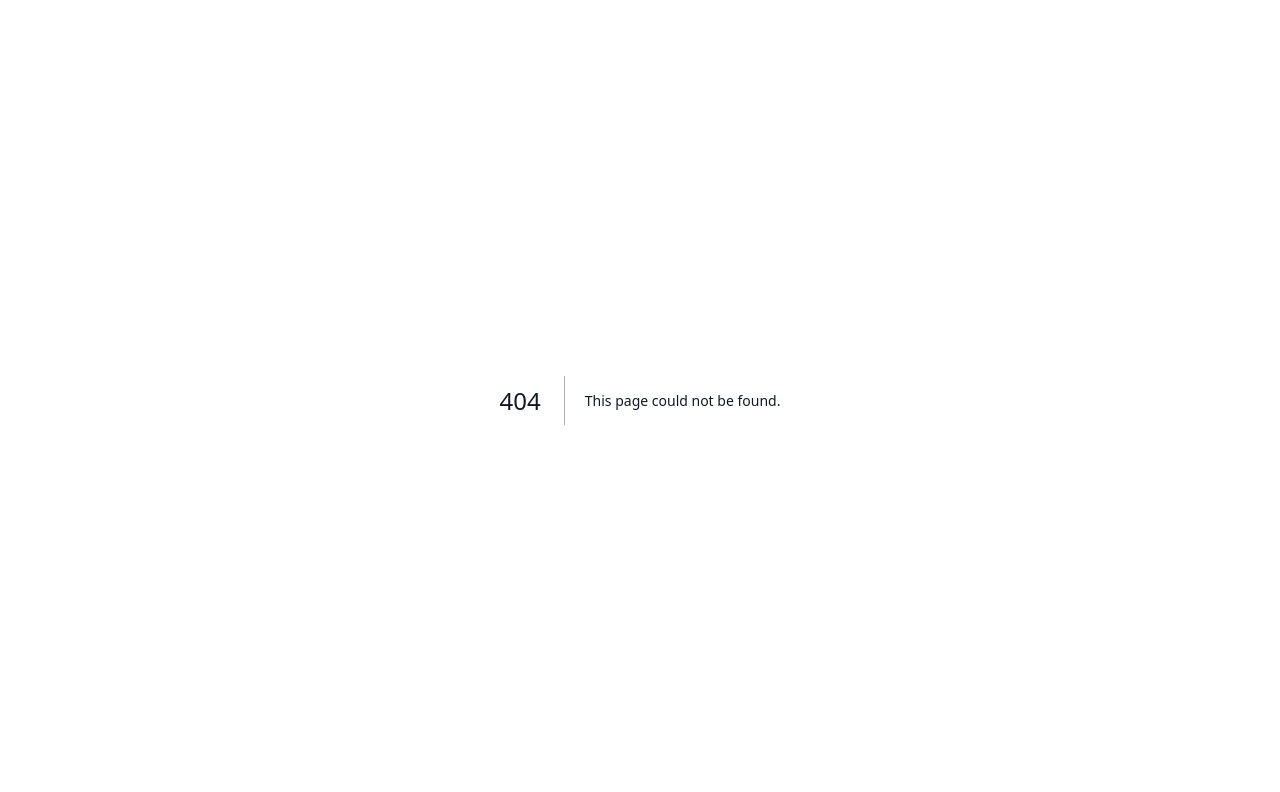
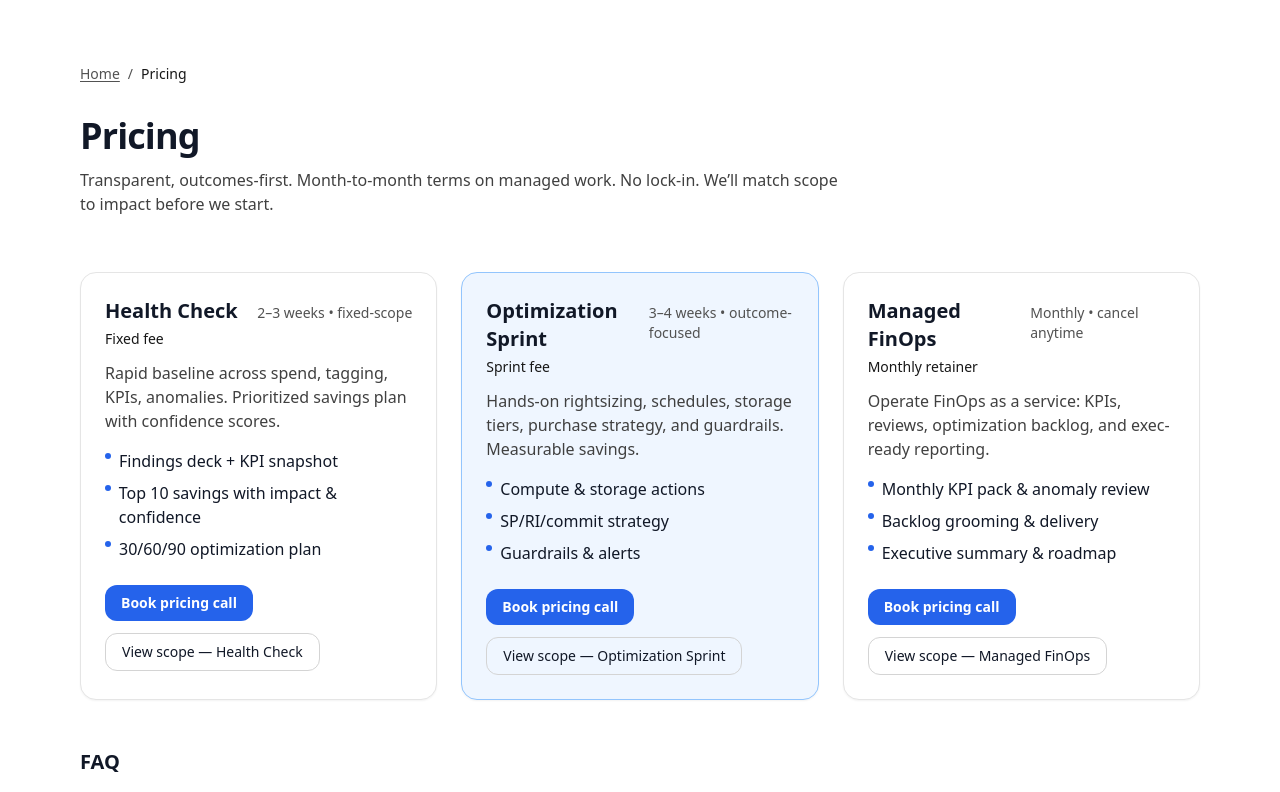
Before and after one commit to sohil011/zyorix-site, a Next.js app: page /pricing in a window 1280 px wide. Before the commit this address had no page. Shown: the top 792 px of the page. Built offline with nearby package versions, Linux system fonts and the light colour scheme.

Commit message:
feat(pricing): add full Pricing page content

```diff
--- /dev/null
+++ b/app/pricing/page.tsx
@@ -0,0 +1,189 @@
+// app/pricing/page.tsx
+import type { Metadata } from "next";
+import Link from "next/link";
+import Script from "next/script";
+
+export const metadata: Metadata = {
+  title: "Pricing | Zyorix — FinOps Consulting",
+  description:
+    "Clear, no-surprise pricing for FinOps: Health Check, Optimization Sprint, and Managed FinOps. Outcomes-first, month-to-month, cancel anytime.",
+  alternates: { canonical: "/pricing" },
+  openGraph: {
+    title: "Pricing | Zyorix — FinOps Consulting",
+    description:
+      "Health Check, Optimization Sprint, and Managed FinOps with transparent deliverables and simple terms.",
+    url: "https://zyorix.com/pricing",
+    siteName: "Zyorix",
+    type: "website",
+  },
+  robots: { index: true, follow: true },
+};
+
+const plans = [
+  {
+    name: "Health Check",
+    slug: "health-check",
+    caption: "2–3 weeks • fixed-scope",
+    price: "Fixed fee",
+    blurb:
+      "Rapid baseline across spend, tagging, KPIs, anomalies. Prioritized savings plan with confidence scores.",
+    bullets: [
+      "Findings deck + KPI snapshot",
+      "Top 10 savings with impact & confidence",
+      "30/60/90 optimization plan",
+    ],
+    ctaHref: "/services/health-check",
+    ctaText: "View scope",
+  },
+  {
+    name: "Optimization Sprint",
+    slug: "optimization",
+    caption: "3–4 weeks • outcome-focused",
+    price: "Sprint fee",
+    blurb:
+      "Hands-on rightsizing, schedules, storage tiers, purchase strategy, and guardrails. Measurable savings.",
+    bullets: [
+      "Compute & storage actions",
+      "SP/RI/commit strategy",
+      "Guardrails & alerts",
+    ],
+    ctaHref: "/services/optimization",
+    ctaText: "View scope",
+    featured: true,
+  },
+  {
+    name: "Managed FinOps",
+    slug: "managed-finops",
+    caption: "Monthly • cancel anytime",
+    price: "Monthly retainer",
+    blurb:
+      "Operate FinOps as a service: KPIs, reviews, optimization backlog, and exec-ready reporting.",
+    bullets: [
+      "Monthly KPI pack & anomaly review",
+      "Backlog grooming & delivery",
+      "Executive summary & roadmap",
+    ],
+    ctaHref: "/services/managed-finops",
+    ctaText: "View scope",
+  },
+];
+
+export default function PricingPage() {
+  return (
+    <main id="main" className="mx-auto max-w-6xl px-4 py-12 sm:py-16">
+      {/* Breadcrumb */}
+      <nav aria-label="Breadcrumb" className="mb-8 text-sm text-neutral-600 dark:text-neutral-300">
+        <ol className="flex flex-wrap gap-2">
+          <li><Link href="/" className="underline underline-offset-2 hover:no-underline">Home</Link></li>
+          <li aria-hidden="true">/</li>
+          <li className="font-medium text-neutral-900 dark:text-white">Pricing</li>
+        </ol>
+      </nav>
+
+      {/* Header */}
+      <header className="mb-10 sm:mb-14">
+        <h1 className="text-3xl font-bold tracking-tight sm:text-4xl">Pricing</h1>
+        <p className="mt-3 max-w-3xl text-neutral-700 dark:text-neutral-300">
+          Transparent, outcomes-first. Month-to-month terms on managed work. No lock-in. We’ll match scope to impact before we start.
+        </p>
+      </header>
+
+      {/* Plans */}
+      <section aria-labelledby="plans-heading" className="grid grid-cols-1 gap-6 sm:grid-cols-3">
+        <h2 id="plans-heading" className="sr-only">Plans</h2>
+        {plans.map((p) => (
+          <article
+            key={p.slug}
+            className={`rounded-2xl border p-6 shadow-sm transition hover:shadow-md dark:border-neutral-800 dark:bg-neutral-900 ${
+              p.featured ? "border-blue-300 bg-blue-50 dark:border-blue-900/40 dark:bg-blue-950/30" : "border-neutral-200 bg-white"
+            }`}
+          >
+            <div className="flex items-baseline justify-between gap-4">
+              <h3 className="text-xl font-semibold">{p.name}</h3>
+              <span className="text-sm text-neutral-600 dark:text-neutral-400">{p.caption}</span>
+            </div>
+            <p className="mt-1 text-sm font-medium text-neutral-900 dark:text-white">{p.price}</p>
+            <p className="mt-3 text-neutral-700 dark:text-neutral-300">{p.blurb}</p>
+            <ul className="mt-4 space-y-2">
+              {p.bullets.map((b) => (
+                <li key={b} className="flex items-start gap-2">
+                  <span aria-hidden="true" className="mt-1 inline-block h-1.5 w-1.5 rounded-full bg-blue-600" />
+                  <span>{b}</span>
+                </li>
+              ))}
+            </ul>
+            <div className="mt-6 flex flex-wrap items-center gap-3">
+              <Link
+                href="/contact"
+                className="inline-flex items-center justify-center rounded-xl bg-blue-600 px-4 py-2 text-sm font-semibold text-white hover:bg-blue-700 focus-visible:outline focus-visible:outline-2 focus-visible:outline-offset-2 focus-visible:outline-blue-600"
+                aria-label={`Book a pricing call for ${p.name}`}
+              >
+                Book pricing call
+              </Link>
+              <Link
+                href={p.ctaHref}
+                className="inline-flex items-center justify-center rounded-xl border border-neutral-300 px-4 py-2 text-sm font-medium hover:bg-neutral-50 focus-visible:outline focus-visible:outline-2 focus-visible:outline-offset-2 focus-visible:outline-blue-600 dark:border-neutral-700 dark:hover:bg-neutral-800"
+                aria-label={`See detailed scope for ${p.name}`}
+              >
+                {p.ctaText} — {p.name}
+              </Link>
+            </div>
+          </article>
+        ))}
+      </section>
+
+      {/* FAQ */}
+      <section aria-labelledby="faq-heading" className="mt-12">
+        <h2 id="faq-heading" className="text-xl font-semibold">FAQ</h2>
+        <div className="mt-4 space-y-4">
+          <details className="rounded-xl border border-neutral-200 p-4 dark:border-neutral-800">
+            <summary className="cursor-pointer text-base font-medium">How do you price work?</summary>
+            <p className="mt-2 text-neutral-700 dark:text-neutral-300">
+              Health Check and sprints are fixed-scope. Managed FinOps is monthly, cancel anytime. We confirm scope,
+              deliverables, and expected impact before kickoff.
+            </p>
+          </details>
+          <details className="rounded-xl border border-neutral-200 p-4 dark:border-neutral-800">
+            <summary className="cursor-pointer text-base font-medium">What access do you need?</summary>
+            <p className="mt-2 text-neutral-700 dark:text-neutral-300">
+              Read-only access to billing/cost data, tagging standards, and a sponsor for decisions. We use your tools — no vendor lock-in.
+            </p>
+          </details>
+          <details className="rounded-xl border border-neutral-200 p-4 dark:border-neutral-800">
+            <summary className="cursor-pointer text-base font-medium">Do you guarantee savings?</summary>
+            <p className="mt-2 text-neutral-700 dark:text-neutral-300">
+              We prioritize actions by impact and confidence, show measurable results, and operate transparently.
+              Actual savings depend on usage and risk appetite.
+            </p>
+          </details>
+        </div>
+      </section>
+
+      {/* JSON-LD */}
+      <Script id="ld-breadcrumb" type="application/ld+json">
+        {JSON.stringify({
+          "@context": "https://schema.org",
+          "@type": "BreadcrumbList",
+          itemListElement: [
+            { "@type": "ListItem", position: 1, name: "Home", item: "https://zyorix.com/" },
+            { "@type": "ListItem", position: 2, name: "Pricing", item: "https://zyorix.com/pricing" },
+          ],
+        })}
+      </Script>
+      <Script id="ld-faq" type="application/ld+json">
+        {JSON.stringify({
+          "@context": "https://schema.org",
+          "@type": "FAQPage",
+          mainEntity: [
+            { "@type": "Question", name: "How do you price work?", acceptedAnswer: { "@type": "Answer", text:
+              "Health Check and sprints are fixed-scope. Managed FinOps is monthly, cancel anytime. We confirm scope, deliverables, and expected impact before kickoff." } },
+            { "@type": "Question", name: "What access do you need?", acceptedAnswer: { "@type": "Answer", text:
+              "Read-only access to billing/cost data, tagging standards, and a sponsor for decisions. We use your tools — no vendor lock-in." } },
+            { "@type": "Question", name: "Do you guarantee savings?", acceptedAnswer: { "@type": "Answer", text:
+              "We prioritize actions by impact and confidence, show measurable results, and operate transparently. Actual savings depend on usage and risk appetite." } },
+          ],
+        })}
+      </Script>
+    </main>
+  );
+}
```
